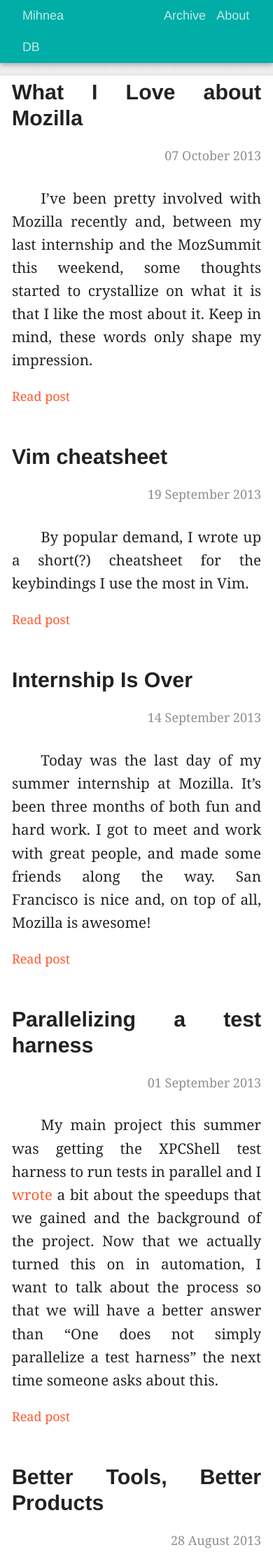
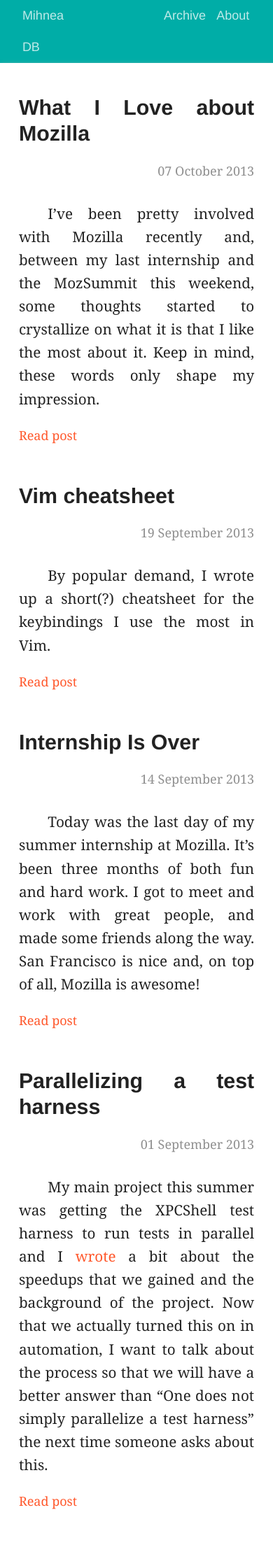
Before and after one commit to mihneadb/mihneadb.github.io, a Jekyll site: the page built from index.html, in a window 390 px wide. Shown: the top 2218 px of the page at 70% size. Built offline with Jekyll 4.4.1, drawn with Linux system fonts in a browser that asks for light colours; Markdown is read by kramdown in place of the engine named in the settings; the list of posts is cut into pages by our own code.

Commit message:
mobile padding/margin

```diff
--- a/css/default.css
+++ b/css/default.css
@@ -52,7 +52,9 @@
         margin-top: 0;
     }
     .content {
-        padding: 0;
+        padding-left: 10px;
+        padding-right: 10px;
+        margin-top: 0;
     }
 }
 
```
